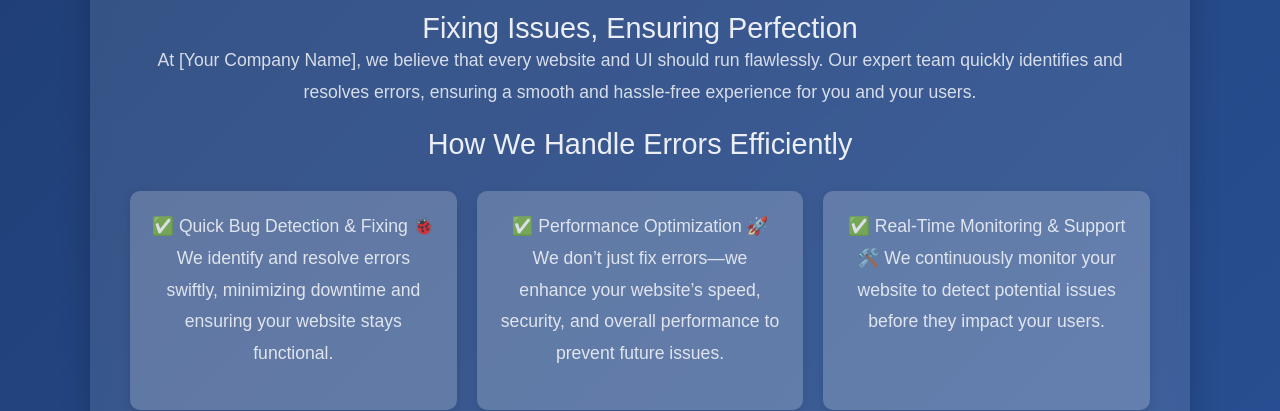
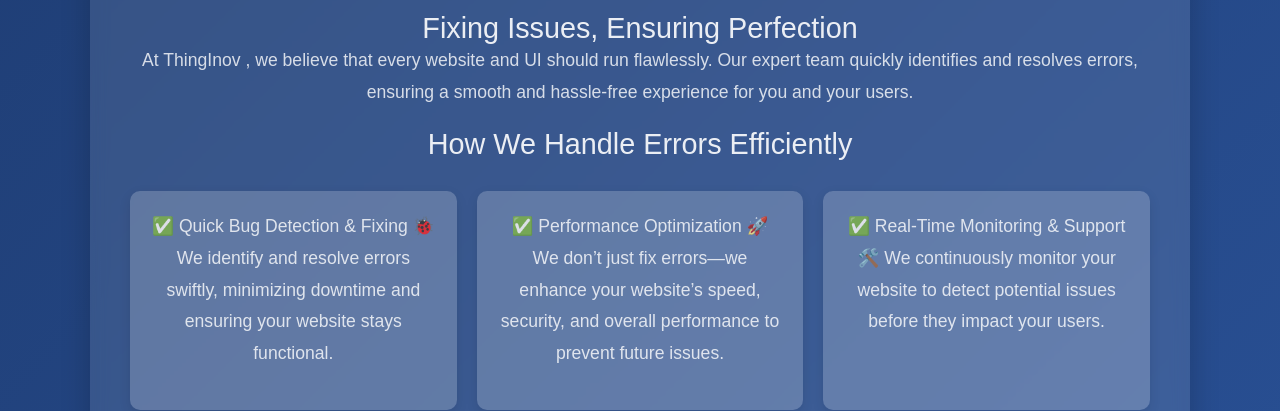
Before and after one commit to HARISHRAVI1502427/WebService_Landingpage, a plain HTML site: page maintenance.html in a window 1280 px wide. Shown: the part 394-805 px from the top of the page. Drawn offline with Linux system fonts and the light colour scheme.

Commit message:
Update maintenance.html

```diff
--- a/maintenance.html
+++ b/maintenance.html
@@ -137,7 +137,7 @@
         <img src="./img/error.webp" alt="">
     <h1>Fast & Efficient Error Solving ✅</h1>
     <h2>Fixing Issues, Ensuring Perfection</h2>
-    <p>At [Your Company Name], we believe that every website and UI should run flawlessly. Our expert team quickly identifies and resolves errors, ensuring a smooth and hassle-free experience for you and your users.</p>
+    <p>At ThingInov , we believe that every website and UI should run flawlessly. Our expert team quickly identifies and resolves errors, ensuring a smooth and hassle-free experience for you and your users.</p>
     <h2>How We Handle Errors Efficiently</h2>
     <div class="features">
     <div class="feature-box">
```
